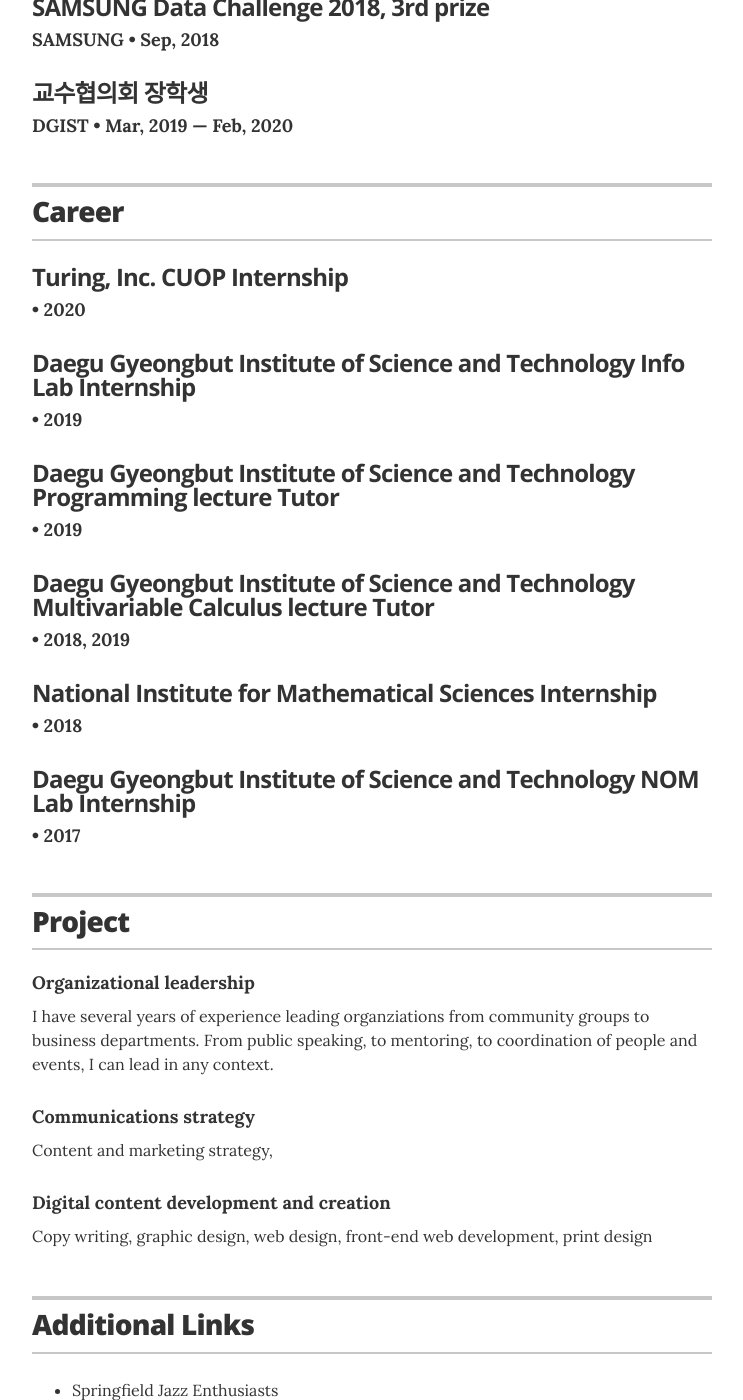
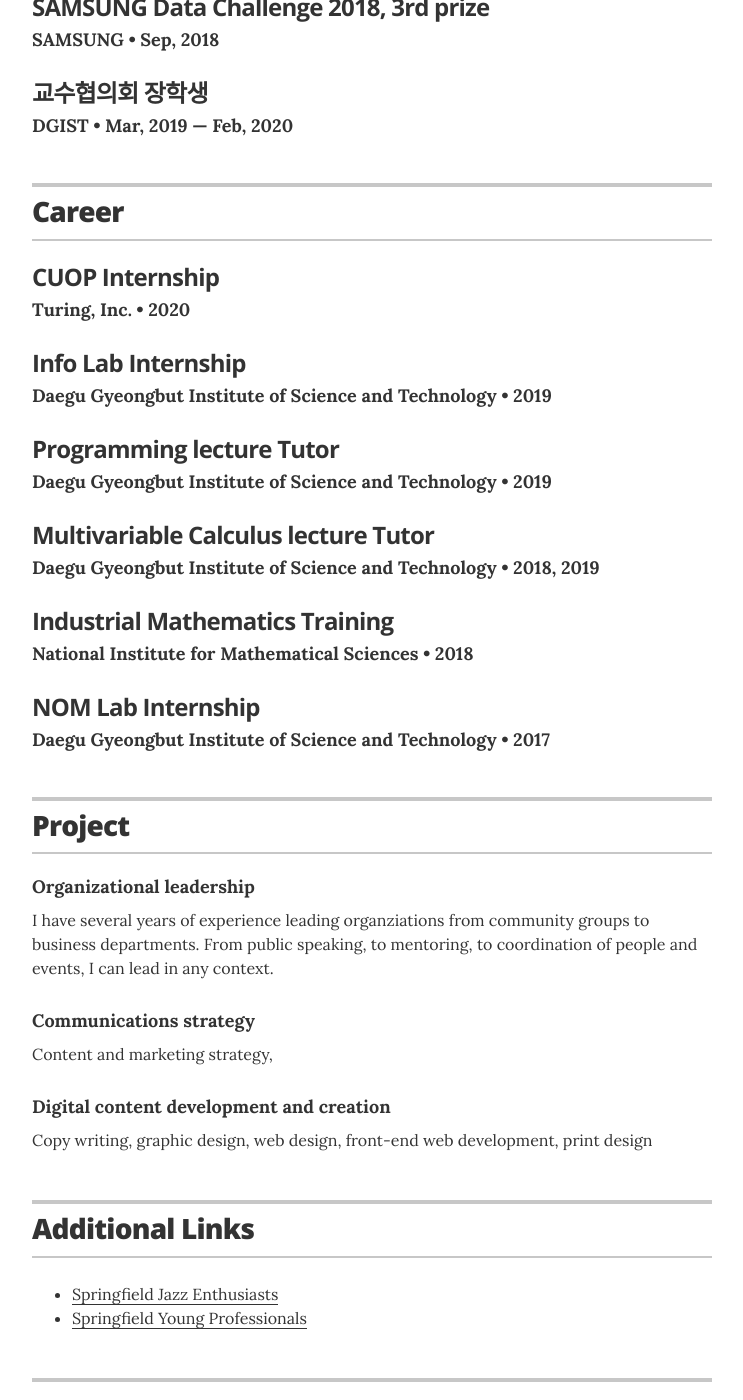
Before and after one commit to pgworld/devwoo.github.io, a Jekyll site: the page built from index.html, in a window 1280 px wide and 1400 px high, scrolled down 877 px. Shown: the whole window, without its empty margins (268-1011 px from the left). Built offline with Jekyll 4.4.1, drawn with Linux system fonts in a browser that asks for light colours.

Commit message:
Update projects.yml

```diff
--- a/_data/projects.yml
+++ b/_data/projects.yml
@@ -1,26 +1,26 @@
 # Projects
-- project: Turing, Inc. CUOP Internship
-  role:
+- project: CUOP Internship
+  role: Turing, Inc.
   duration: 2020
 
-- project: Daegu Gyeongbut Institute of Science and Technology Info Lab Internship
-  role:
+- project: Info Lab Internship
+  role: Daegu Gyeongbut Institute of Science and Technology
   duration: 2019
 
-- project: Daegu Gyeongbut Institute of Science and Technology Programming lecture Tutor
-  role:
+- project: Programming lecture Tutor
+  role: Daegu Gyeongbut Institute of Science and Technology
   duration: 2019
 
 # Springfield Community Outreach Group
-- project: Daegu Gyeongbut Institute of Science and Technology Multivariable Calculus lecture Tutor
-  role:
+- project: Multivariable Calculus lecture Tutor
+  role: Daegu Gyeongbut Institute of Science and Technology
   duration: 2018, 2019
 
 # Springfield Community Outreach Group
-- project: National Institute for Mathematical Sciences Internship
-  role:
+- project: Industrial Mathematics Training
+  role: National Institute for Mathematical Sciences
   duration: 2018
 
-- project: Daegu Gyeongbut Institute of Science and Technology NOM Lab Internship
-  role:
+- project: NOM Lab Internship
+  role: Daegu Gyeongbut Institute of Science and Technology
   duration: 2017
```
